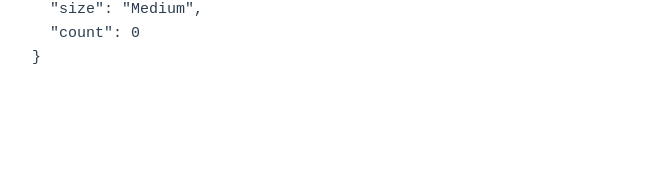
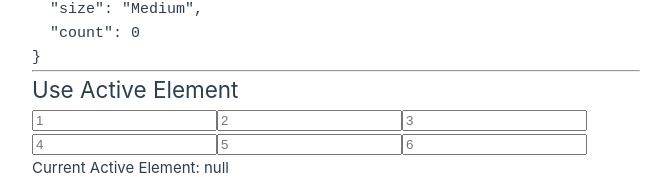
Before and after one commit to UlakhovichKate/vueUse, a Vue app in the folder vueUse/: page / in a window 1280 px wide. Shown: the part 1442-1619 px from the top of the page, without its empty margins (0-671 px from the left). Before the commit the page ends 1512 px from the top, so only its background shows below. Built offline with nearby package versions, Linux system fonts and the light colour scheme; no server answers.

Commit message:
use active element

```diff
--- a/vueUse/src/App.vue
+++ b/vueUse/src/App.vue
@@ -10,6 +10,8 @@
     <use-last-changed></use-last-changed>
     <use-storage></use-storage>
     <use-session-storage></use-session-storage>
+    <hr>
+    <use-active-element></use-active-element>
   </main>
 </template>
 
@@ -24,6 +26,7 @@
   import UseSessionStorage from './vueUseComponents/UseSessionStorage.vue'
   import UseRefHistory from './vueUseComponents/UseRefHistory.vue'
   import UseManualRefHistory from './vueUseComponents/UseManualRefHistory.vue'
+  import UseActiveElement from './vueUseComponents/UseActiveElement.vue'
 </script>
 
 <style scoped>
--- /dev/null
+++ b/vueUse/src/vueUseComponents/UseActiveElement.vue
@@ -0,0 +1,29 @@
+<template>
+    <h2>Use Active Element</h2>
+    <div>
+        <input
+                v-for="i in 6"
+                :key="i"
+                type="text"
+                :data-id="i"
+                class="!my-0 !min-w-0"
+                :placeholder="`${i}`"
+        >
+    </div>
+    <div class="mt-2">
+        Current Active Element:
+        <span class="text-primary">{{ key }}</span>
+    </div>
+</template>
+
+<script setup lang="ts">
+    import { computed } from 'vue'
+    import { useActiveElement } from '@vueuse/core'
+
+    const activeElement = useActiveElement()
+    const key = computed(() => activeElement.value?.dataset?.id || 'null')
+</script>
+
+<style scoped>
+
+</style>
```
